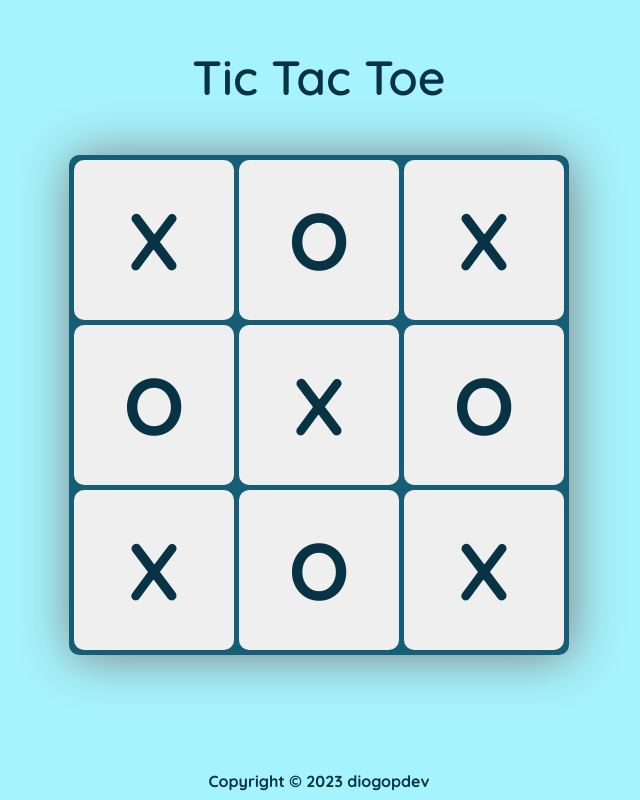
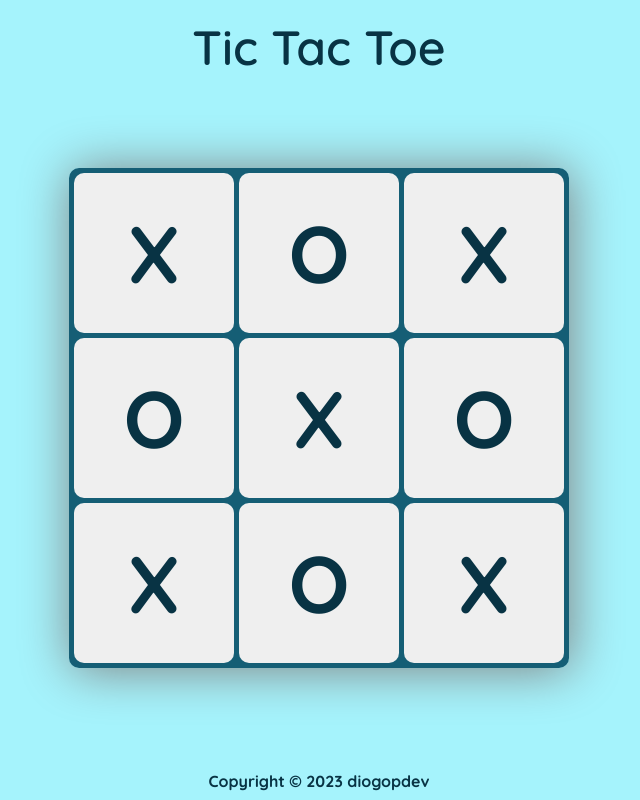
Before and after one commit to diogopdev/Tic-Tac-Toe, a plain HTML site: page index.html in a window 1280 px wide. Shown: the whole page, without its empty margins (321-961 px from the left). Drawn offline with Linux system fonts and the light colour scheme.

Commit message:
Updated layout
Changed body layout to flex column

```diff
--- a/style.css
+++ b/style.css
@@ -4,14 +4,17 @@
 	--text-color: #083344;
 	--background:#a5f3fc;
 }
+
 *{
 	box-sizing: border-box;
 	color: var(--text-color);
 }
 
-html {
-	position: relative;
-	min-height: 100%;
+body {
+	display: flex;
+	flex-direction: column;
+	min-height: 100vh;
+
 	font-family: 'Quicksand', sans-serif;
 	background-color: var(--background);
 }
@@ -22,10 +25,11 @@ header {
 	align-items: center;
 	font-size: 3rem;
 	font-weight: 600;
-	margin: 50px;
+	margin-top: 20px;
 }
 
 main {
+	flex-grow: 1;
 	max-width: 960px;
 	margin: auto;
 	display: flex;
@@ -34,9 +38,6 @@ main {
 }
 
 footer {
-	position: absolute;
-	bottom: 0;
-	left: 0;
 	padding: 10px;
 	display: flex;
 	justify-content: center;
@@ -45,14 +46,14 @@ footer {
 	font-weight: bold;
 }
 
-.gamebox{
+.gamebox {
 	box-shadow: 2px 2px 50px grey;
 	border-radius: 10px;
 	height: 500px;
 	width: 500px;
 }
 
-.grid{
+.grid {
 	display: grid;
 	grid-template-columns: 1fr 1fr 1fr;
 	grid-template-rows: 1fr 1fr 1fr;
@@ -63,7 +64,7 @@ footer {
 	background-color: var(--blue);
 }
 
-.playbtn{
+.playbtn {
 	border: none;
 	cursor: pointer;
 	border-radius: 10px;
@@ -71,7 +72,7 @@ footer {
 	font-weight: 700;
 }
 
-.playbtn:hover{
+.playbtn:hover {
 	filter: brightness(90%);
 	transition: 0.2s ease-in-out;
 }
```
